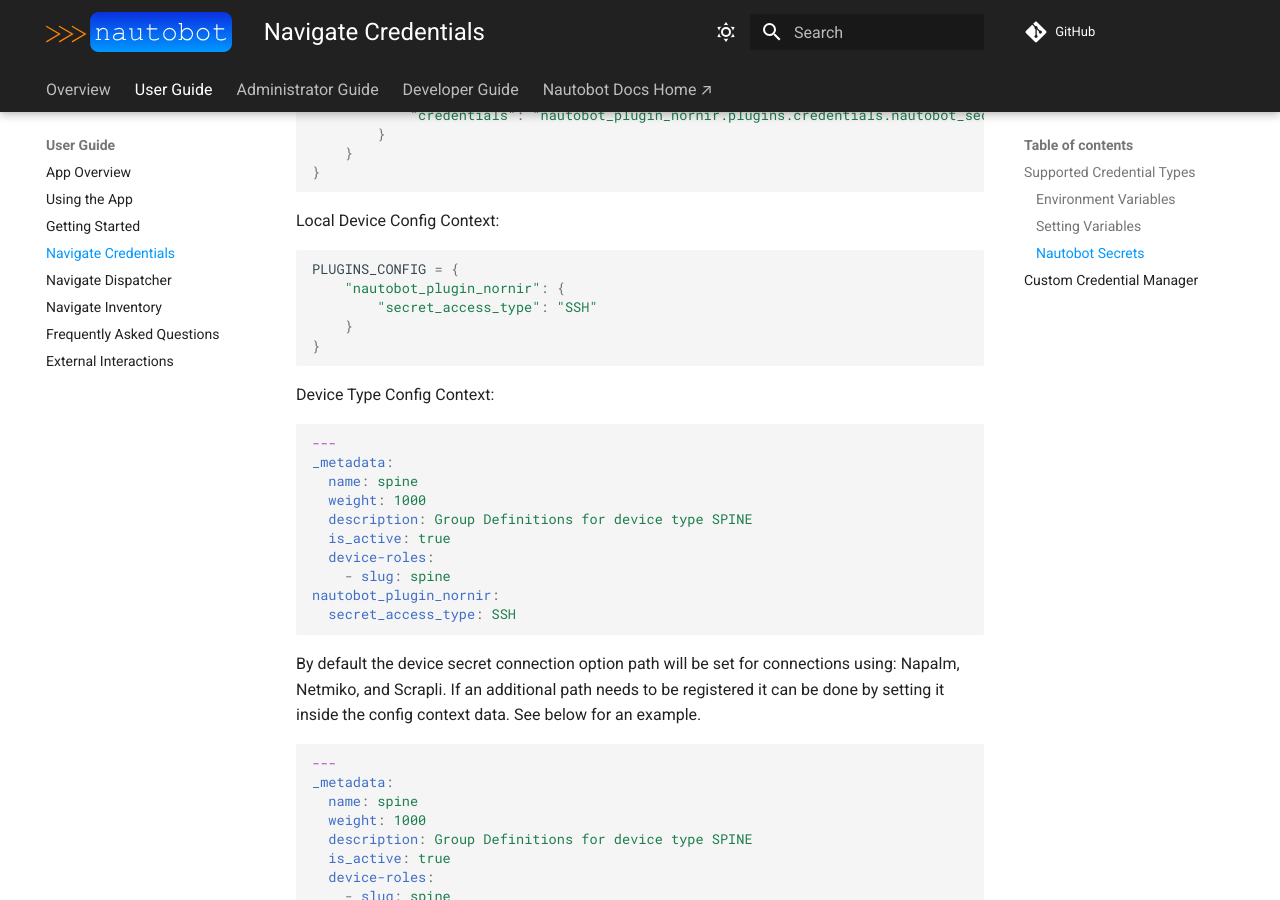
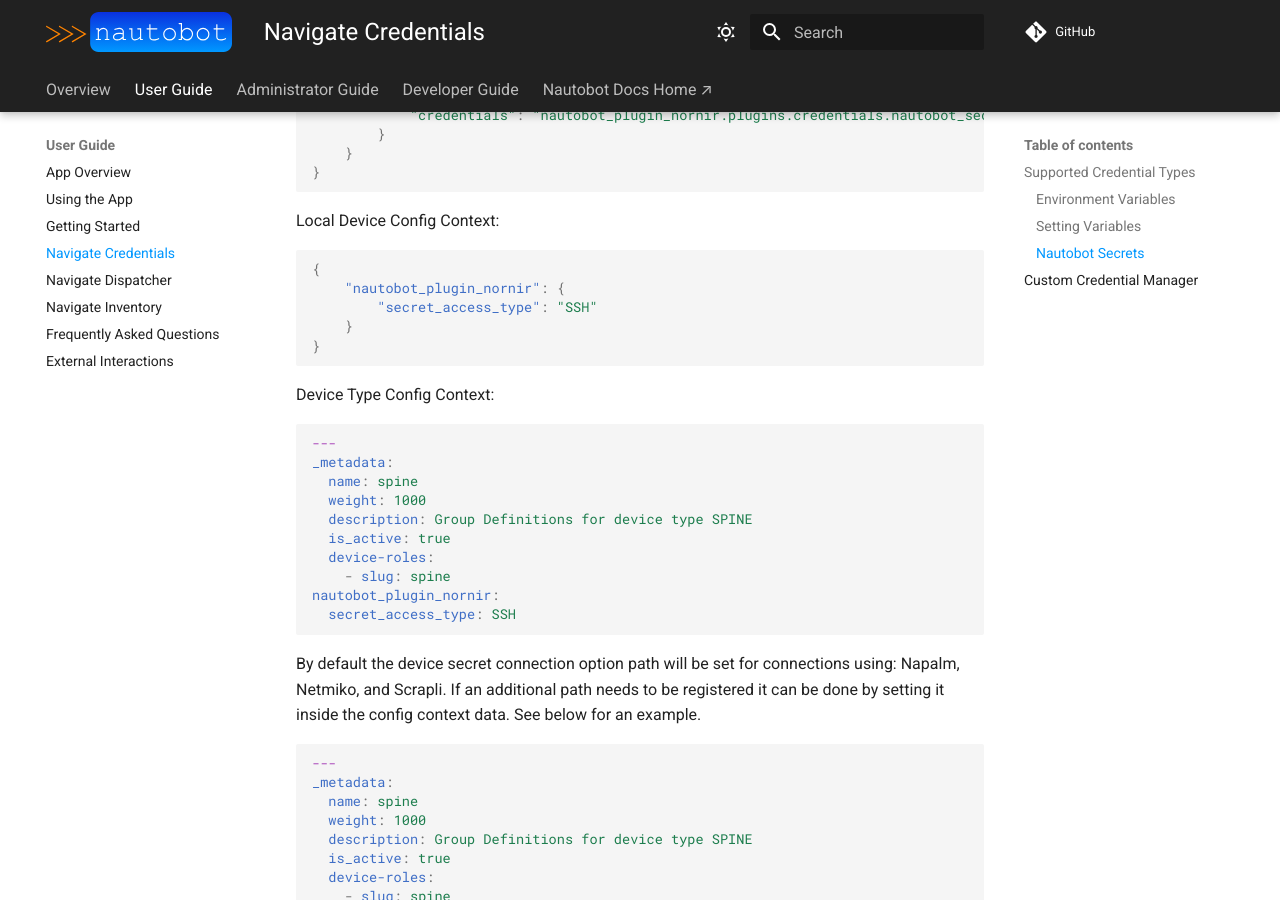
Before and after one commit to nautobot/nautobot-app-nornir, an MkDocs documentation site: the page built from docs/user/app_feature_credentials.md, in a window 1280 px wide and 900 px high, scrolled down 2132 px. Built offline with MkDocs 1.6.1 and Material for MkDocs 9.7.7, drawn with Linux system fonts in a browser that asks for light colours; comment, search, counter and statistics services are not loaded.

Commit message:
fix code block styling to json

````diff
--- a/docs/user/app_feature_credentials.md
+++ b/docs/user/app_feature_credentials.md
@@ -81,8 +81,8 @@
 ```
 
 Local Device Config Context:
-```python
-PLUGINS_CONFIG = {
+```json
+{
     "nautobot_plugin_nornir": {
         "secret_access_type": "SSH"
     }
````
